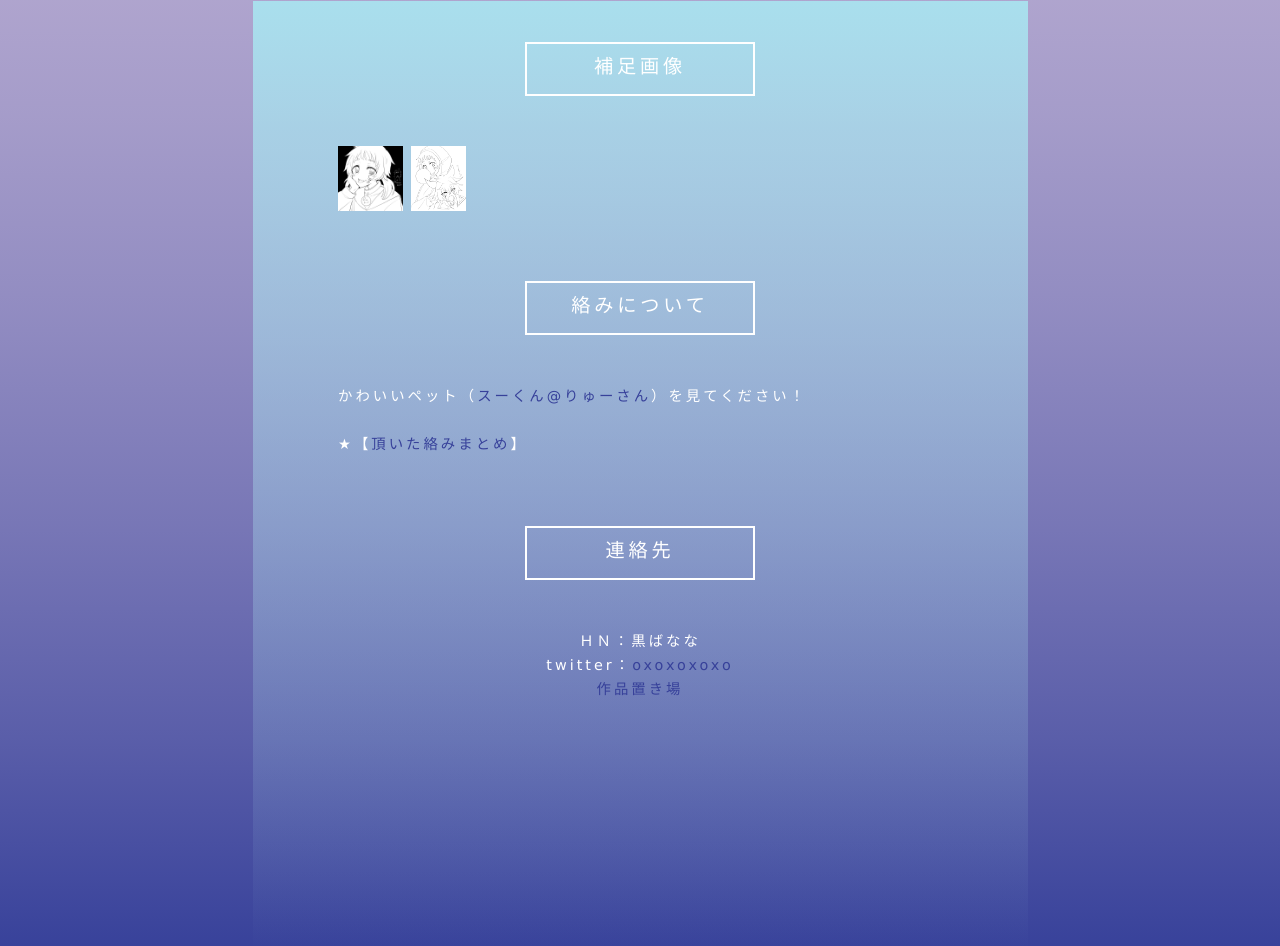
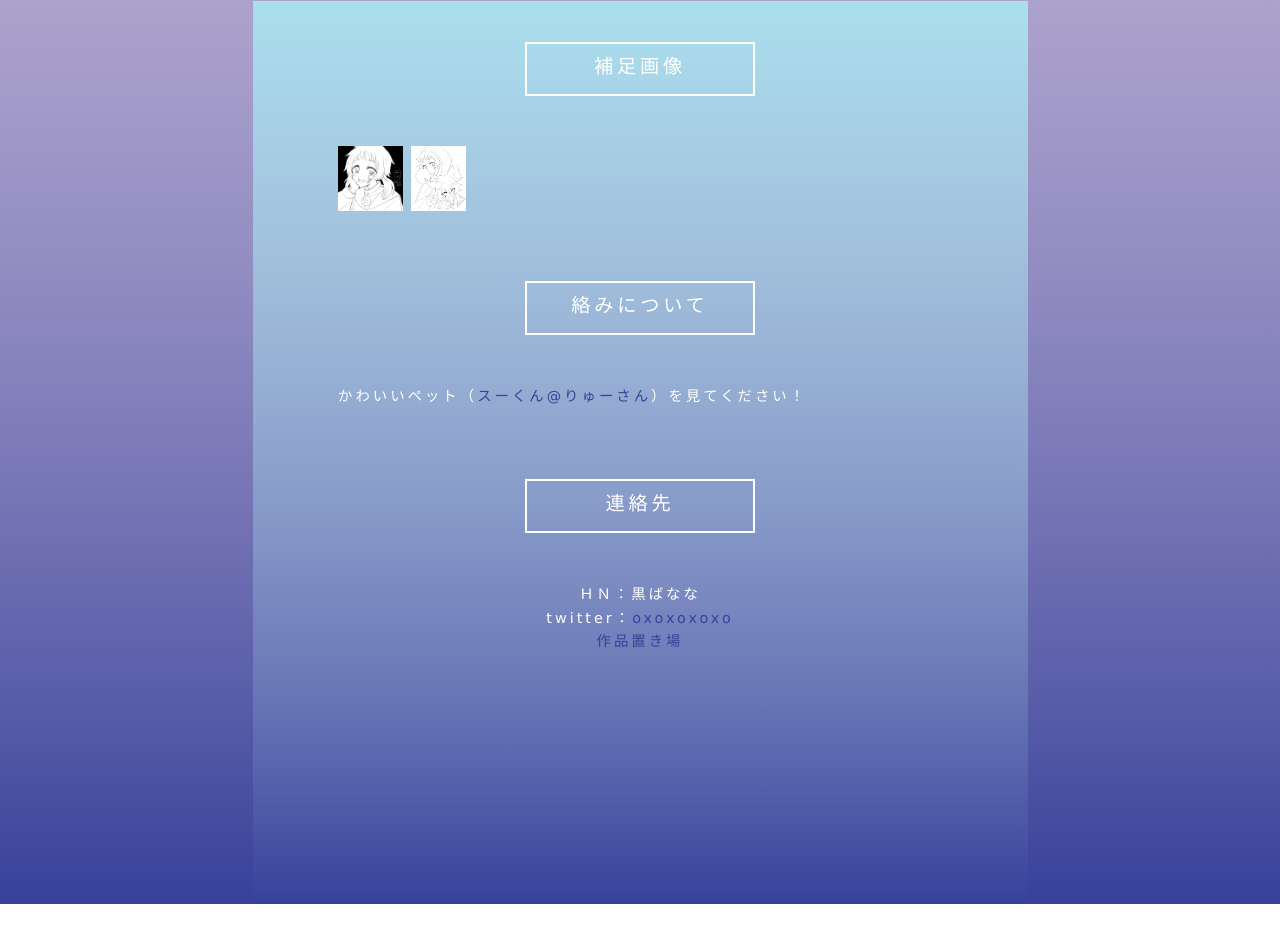
Before and after one commit to ganago55/banalog, a plain HTML site: page wizard/baicha/index.html in a window 1280 px wide. Shown: the part 2240-3186 px from the top of the page. After the commit the page ends 3144 px from the top, so only its background shows below. Drawn offline with Linux system fonts and the light colour scheme; some packages are replaced by stand-ins of ours; files that its build step writes are made by us from their sources; a script that the page names is missing.

Commit message:
Update index.html

```diff
--- a/wizard/baicha/index.html
+++ b/wizard/baicha/index.html
@@ -156,9 +156,7 @@
 </div>
 <div class="t">絡みについて</div>
 <div class="td">
-かわいいペット（<a href="http://uwars.ninpou.jp/suuuuuuuuuu.html">スーくん@りゅーさん</a>）を見てください！
-	<br><br>
-★【<a href="https://privatter.net/p/9894879">頂いた絡みまとめ</a>】</div>
+かわいいペット（<a href="http://uwars.ninpou.jp/suuuuuuuuuu.html">スーくん@りゅーさん</a>）を見てください！</div>
 
 
 
```
